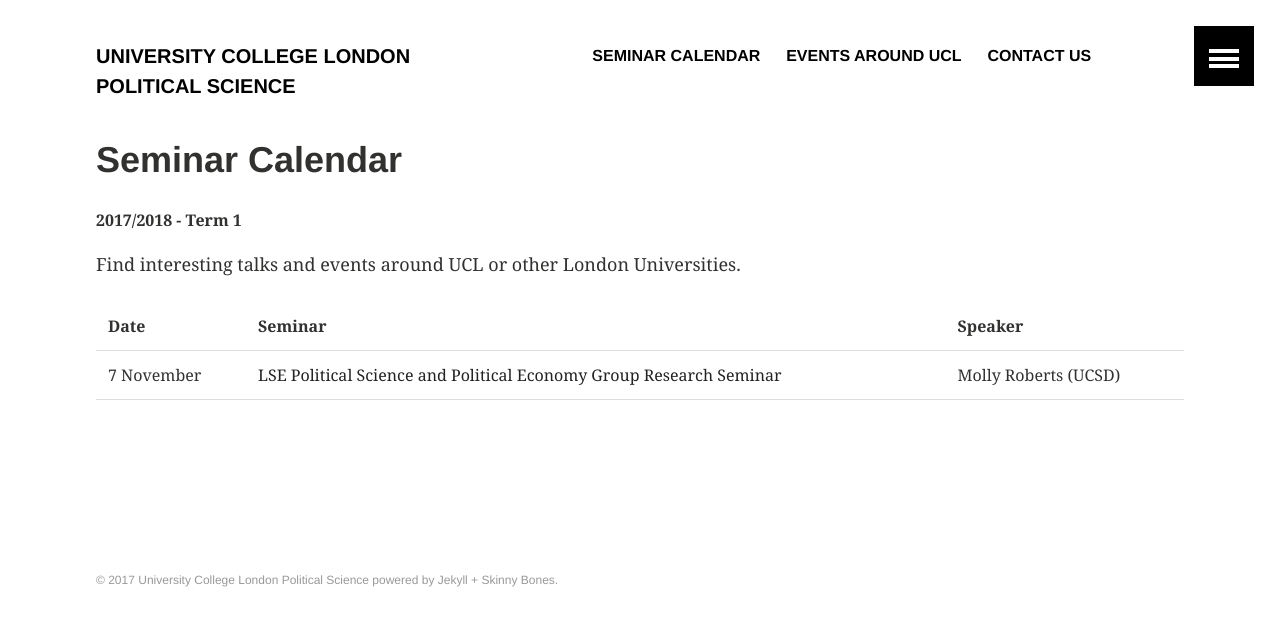
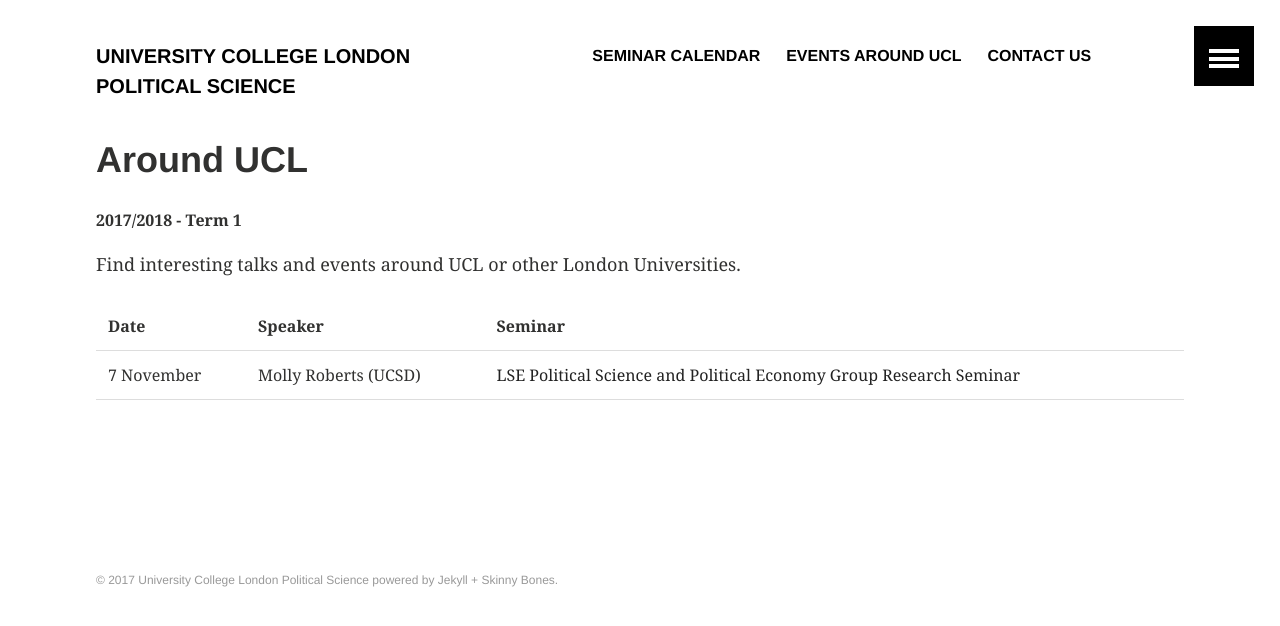
Before and after one commit to phischroeder/drs_page, a Jekyll site: the page built from other/index.html, in a window 1280 px wide. Shown: the top 626 px of the page. Built offline with Jekyll 4.4.1, drawn with Linux system fonts in a browser that asks for light colours.

Commit message:
Update index.html

```diff
--- a/other/index.html
+++ b/other/index.html
@@ -1,6 +1,6 @@
 ---
 layout: archive
-title: "Seminar Calendar"
+title: "Around UCL"
 ---
 <b>2017/2018 - Term 1</b>
 
@@ -9,12 +9,12 @@ title: "Seminar Calendar"
 <TABLE>
    <TR>
      <TD><b>Date</b></TD>
+     <TD><b>Speaker</b></TD>
      <TD><b>Seminar</b></TD>
-     <TD><b>Speaker</b></TD>
    </TR>
    <TR>
      <TD>7 November</TD>
+     <TD>Molly Roberts (UCSD)</TD>
      <TD><a href = http://www.lse.ac.uk/government/research/resgroups/PSPE/ResearchSeminar.aspx" target="_blank">LSE Political Science and Political Economy Group Research Seminar</a></TD>
-     <TD>Molly Roberts (UCSD)</TD>
    </TR>
 </TABLE>
```
